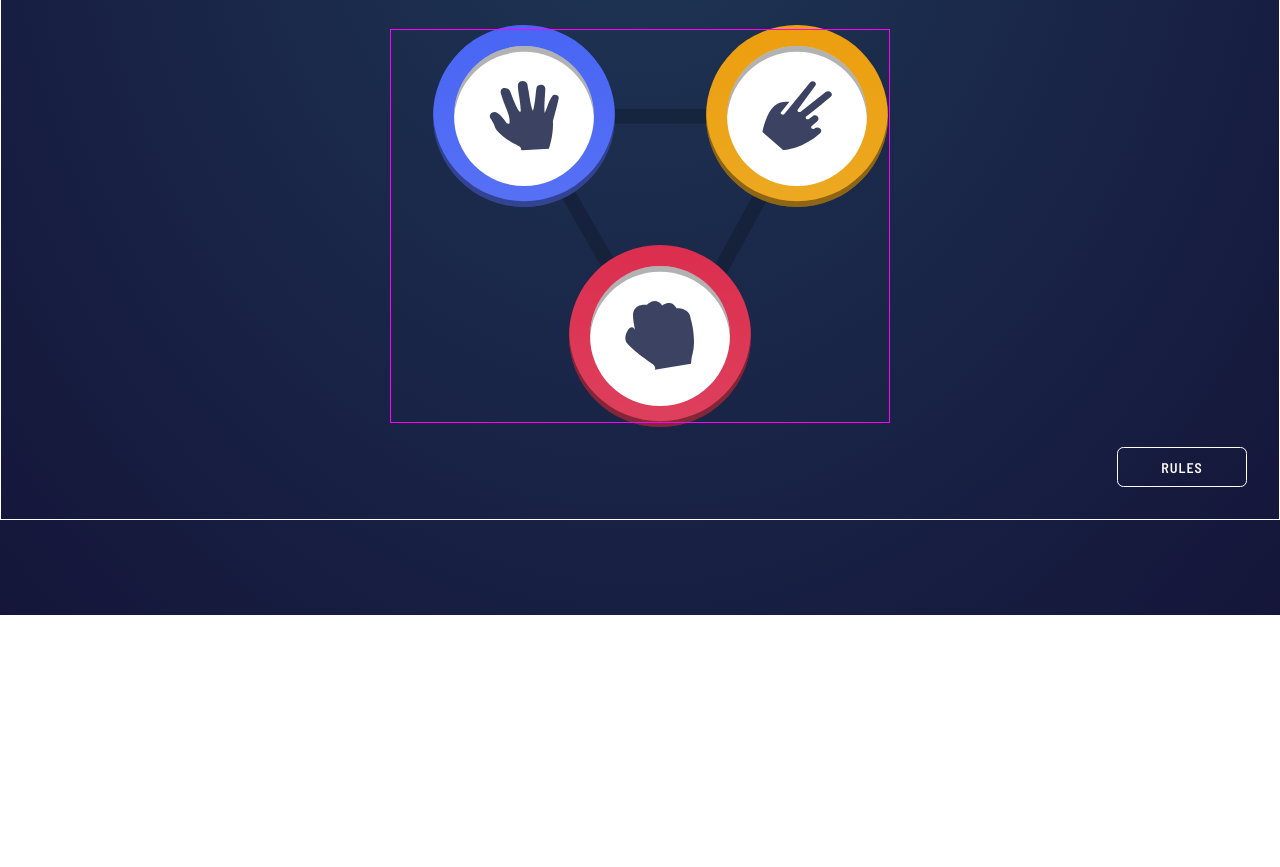
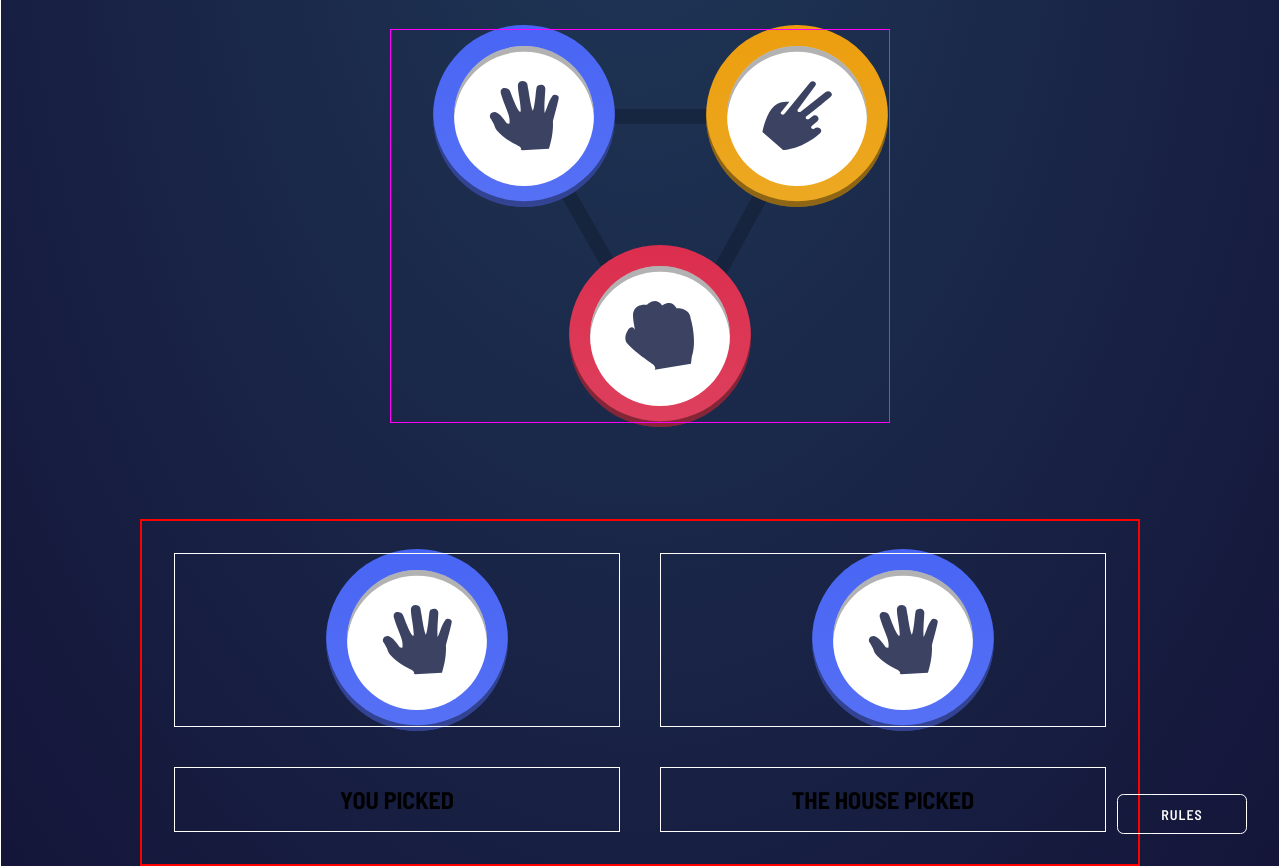
Before and after one commit to liezsm/rock-paper-scissor-game, a website: page index.html in a window 1280 px wide. Shown: the part 185-1052 px from the top of the page. Before the commit the page ends 800 px from the top, so only its background shows below. Drawn offline with Linux system fonts and the light colour scheme.

Commit message:
style for step 2 of the game

```diff
--- a/app/js/script.js
+++ b/app/js/script.js
@@ -3,6 +3,7 @@ const rulesBtn = document.querySelector("[data-rules-btn]");
 const closeBtn = document.querySelector("[data-close-btn]");
 
 const modal = document.querySelector("[data-modal");
+
 // todo fire a click even on rule button to show the rules modal
 
 rulesBtn.addEventListener("click", (e) => {
--- a/app/scss/style.scss
+++ b/app/scss/style.scss
@@ -130,6 +130,8 @@ header {
       left: 75%;
     }
   }
+}
+
 .choice-btn {
   width: u.pxToRem(100px);
   margin: 0 auto;
@@ -190,11 +192,7 @@ header {
   }
 
   &[data-paper]::before {
-      background: linear-gradient(
-        to bottom,
-        u.$paperGradient,
-        u.$paperGradient2
-      );
+    background: linear-gradient(to bottom, u.$paperGradient, u.$paperGradient2);
   }
 
   &[data-scissor]::before {
@@ -220,8 +218,6 @@ header {
   box-shadow: 0 0 0 2rem #223351;
   z-index: -2;
 }
-}
-
 // -rules button
 
 .rules-container {
@@ -339,3 +335,47 @@ header {
     @include u.d-flex(row, center, center);
   }
 }
+
+// -RESULTS
+
+.result {
+  display: grid;
+  grid-template-columns: repeat(2, 1fr);
+
+  // place-items: center;
+  grid-template-areas:
+    "user-armor computer-armor"
+    "user           computer   ";
+  width: 100%;
+  max-width: 1000px;
+  margin: 0 auto;
+  gap: 2.5rem;
+  border: 2px solid red;
+  padding: 2rem;
+  text-align: center;
+
+  > * {
+    border: 1px solid white;
+    padding: 1rem;
+  }
+}
+
+.user-picked {
+  grid-area: user-armor;
+  min-height: 160px;
+  height: auto;
+}
+
+h2[data-user-pick] {
+  grid-area: user;
+}
+
+.computer-picked {
+  grid-area: computer-armor;
+  min-height: 160px;
+  height: auto;
+}
+
+h2[data-computer-pick] {
+  grid-area: computer;
+}
--- a/index.html
+++ b/index.html
@@ -25,6 +25,7 @@
       </header>
 
       <main>
+        <!-- -game container -->
         <div class="game-container">
           <button class="choice-btn" data-armor="paper">
             <div class="choice-img" data-paper>
@@ -60,6 +61,32 @@
           </button>
         </div>
       </section>
+
+      <!-- -ui for picking an armor/choice -->
+
+      <section class="result">
+        <div class="user-picked">
+          <div class="user-picked-armor">
+            <button class="choice-btn" data-armor="paper">
+              <div class="choice-img" data-paper>
+                <img src="./images/icon-paper.svg" alt="paper" />
+              </div>
+            </button>
+          </div>
+        </div>
+        <h2 data-user-pick>YOU PICKED</h2>
+
+        <div class="computer-picked">
+          <div class="computer-picked-armor">
+            <button class="choice-btn" data-armor="paper">
+              <div class="choice-img" data-paper>
+                <img src="./images/icon-paper.svg" alt="paper" />
+              </div>
+            </button>
+          </div>
+        </div>
+        <h2 data-computer-pick>THE HOUSE PICKED</h2>
+      </section>
     </div>
 
     <script src="./app/js/script.js"></script>
```
Also changed, not shown: dist/style.css, 2 other files. Lines whose indentation alone changed are shown as unchanged.
